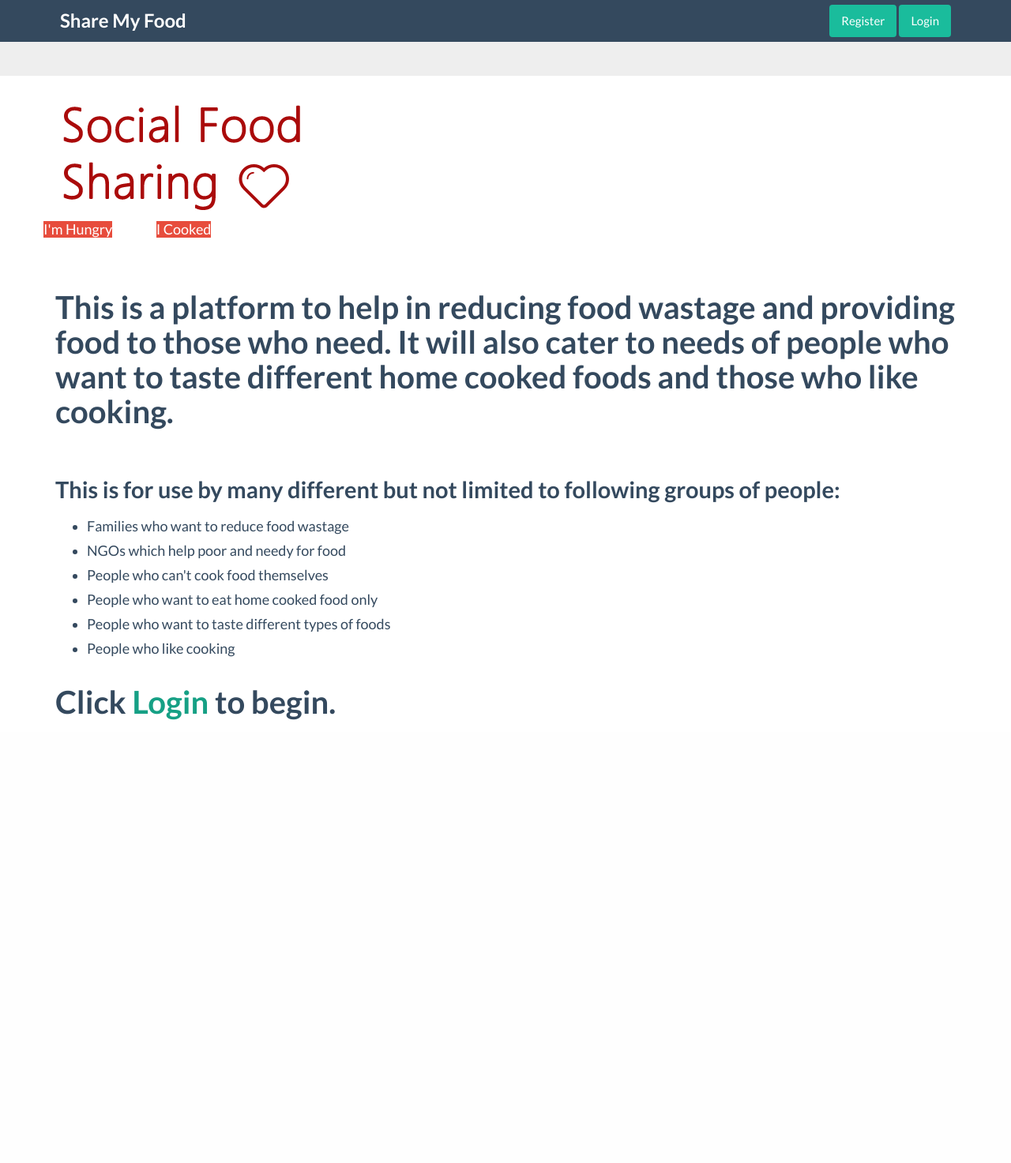
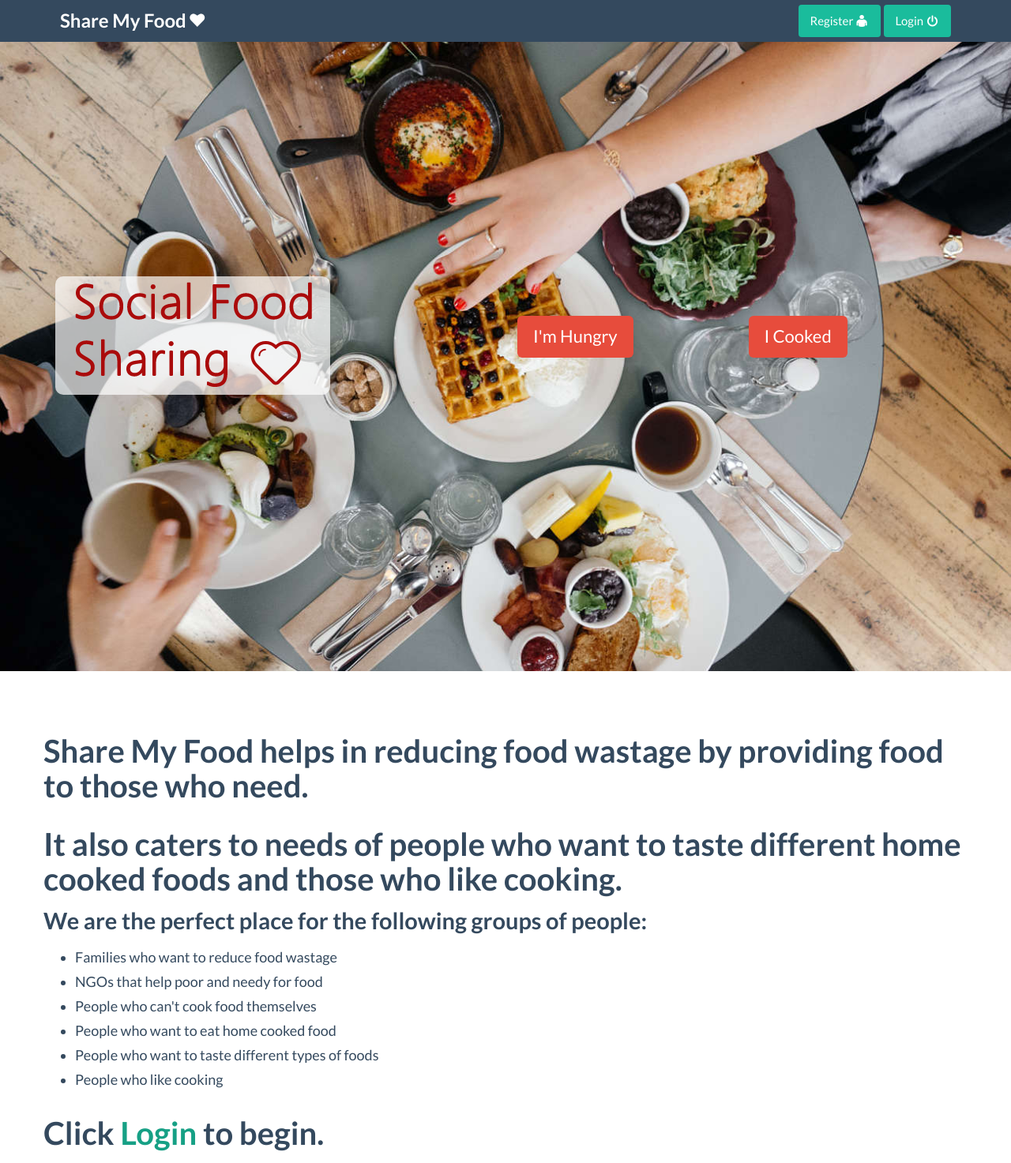
Before and after one commit to ApsOps/share-my-food, a Django app: page / in a window 1280 px wide. Shown: the whole page at 79% size. Before the commit the page ends 912 px from the top, so only its background shows below. Run offline with Django 3.2, Linux system fonts and the light colour scheme; some libraries are stand-ins or nearby versions.

Commit message:
UI fixes + improvements

```diff
--- a/share_my_food/templates/_layouts/base.html
+++ b/share_my_food/templates/_layouts/base.html
@@ -12,6 +12,14 @@
     <link href="/static/css/flat-ui.css" rel="stylesheet">
 
     {% block css %}{% endblock css %}
+    <style type="text/css">
+        .messages {
+            position: absolute;
+        }
+        .mt-50 {
+            margin-top: 50px;
+        }
+    </style>
 
     <link rel="shortcut icon" href="/static/img/favicon.ico">
 
@@ -31,26 +39,23 @@
             <span class="icon-bar"></span>
             <span class="icon-bar"></span>
           </button>
-          <a class="navbar-brand" href="/">Share My Food</a>
+          <a class="navbar-brand" href="/">Share My Food <span class="fui-heart"></span></a>
         </div>
         <div class="navbar-collapse collapse navbar-right">
         {% if not user.is_authenticated %}
-            <a href="{% url 'signup' %}" class="btn btn-default navbar-btn">Register</a>
-            <a href="{% url 'login' %}" class="btn btn-default navbar-btn">Login</a>
+            <a href="{% url 'signup' %}" class="btn btn-default navbar-btn">Register <span class="fui-user"></span></a>
+            <a href="{% url 'login' %}" class="btn btn-default navbar-btn">Login <span class="fui-power"></span></a>
         {% else %}
-            <a href="{% url 'location' %}" class="btn btn-default navbar-btn">Location</a>
-            <a href="{% url 'logout' %}" class="btn btn-default navbar-btn">Logout</a>
+            <a href="{% url 'location' %}" class="btn btn-default navbar-btn">Location <span class="fui-location"></span></a>
+            <a href="{% url 'logout' %}" class="btn btn-default navbar-btn">Logout <span class="fui-power"></span></a>
         {% endif %}
         </div><!--/.navbar-collapse -->
       </div>
     </div>
 
-    <div class="jumbotron">
-        <div class="container">{% block headline %}{% endblock headline %}</div>
-    </div>
+    <div class="container mt-50">{% block headline %}{% endblock headline %}</div>
 
     <div class="container">
-
         {% if messages %}
         <div class="messages">
             {% for message in messages %}
@@ -60,8 +65,13 @@
 
                 {% endif %}>{{ message }}</div>
             {% endfor %}
-        </div>
+            </div>
         {% endif %}
+    </div>
+
+    {% block bg %}{% endblock bg %}
+
+    <div class="container">
 
         {% block content %}{% endblock content %}
     </div>
--- a/share_my_food/templates/home.html
+++ b/share_my_food/templates/home.html
@@ -1,21 +1,58 @@
 {% extends '_layouts/base.html' %}
+
+{% block css %}
+<style type="text/css">
+    #bg {
+        background: url('/static/img/bg.jpg') fixed center center;
+        background-size: cover;
+        height: 100vh;
+        width: 100%;
+    }
+
+    .dummy {
+        visibility: hidden !important;
+    }
+
+    #top {
+        margin-top: -500px;
+    }
+
+    #main {
+        margin-top: 400px;
+    }
+    #logo {
+        background-color: rgba(255,255,255,0.7);
+        border-radius: 10px;
+    }
+
+    #hungry,#cooked {
+        margin-top: 50px;
+    }
+</style>
+{% endblock css %}
+
+{% block bg %}
+    <div id="bg">
+        <img class="dummy" src="/static/img/bg.jpg"></img>
+    </div>
+{% endblock bg %}
 
 {% block content %}
 
 <div id="top" class="row">
-    <div class="span6"><img src="/static/img/logo.png" alt="LOGO" /></div>
-    <div class="span4">
-    <a href="/find" class="btn-large btn-danger" id="hungry" >I'm Hungry</a>&nbsp;&nbsp;&nbsp;&nbsp;&nbsp;&nbsp;&nbsp;&nbsp;&nbsp;&nbsp;&nbsp;&nbsp;&nbsp;&nbsp;&nbsp;&nbsp;<a href="/add" class="btn-large btn-danger">I Cooked</a></div>
-    </div>
-    <br />
-    <div id="main">
-    <h3>This is a platform to help in reducing food wastage and providing food to those who need. It will also cater to needs of people who want to taste different home cooked foods and those who like cooking.</h3><br />
-    <h4>This is for use by many different but not limited to following groups of people:</h4>
+    <div class="col-md-6"><img id="logo" src="/static/img/logo.png" alt="LOGO" /></div>
+    <div class="col-md-3"><a href="/find" class="btn btn-hg btn-danger" id="hungry" >I'm Hungry</a></div>
+    <div class="col-md-3"><a href="/add" class="btn btn-hg btn-danger" id="cooked">I Cooked</a></div>
+</div>
+<div id="main" class="row">
+    <h3>Share My Food helps in reducing food wastage by providing food to those who need.</h3>
+    <h3>It also caters to needs of people who want to taste different home cooked foods and those who like cooking.</h3>
+    <h4>We are the perfect place for the following groups of people:</h4>
     <ul type="disc">
     <li>Families who want to reduce food wastage</li>
-    <li>NGOs which help poor and needy for food</li>
+    <li>NGOs that help poor and needy for food</li>
     <li>People who can't cook food themselves</li>
-    <li>People who want to eat home cooked food only</li>
+    <li>People who want to eat home cooked food</li>
     <li>People who want to taste different types of foods</li>
     <li>People who like cooking</li>
     </ul>
```
Also changed, not shown: share_my_food/coreapp/static/img/bg.jpg (added).
